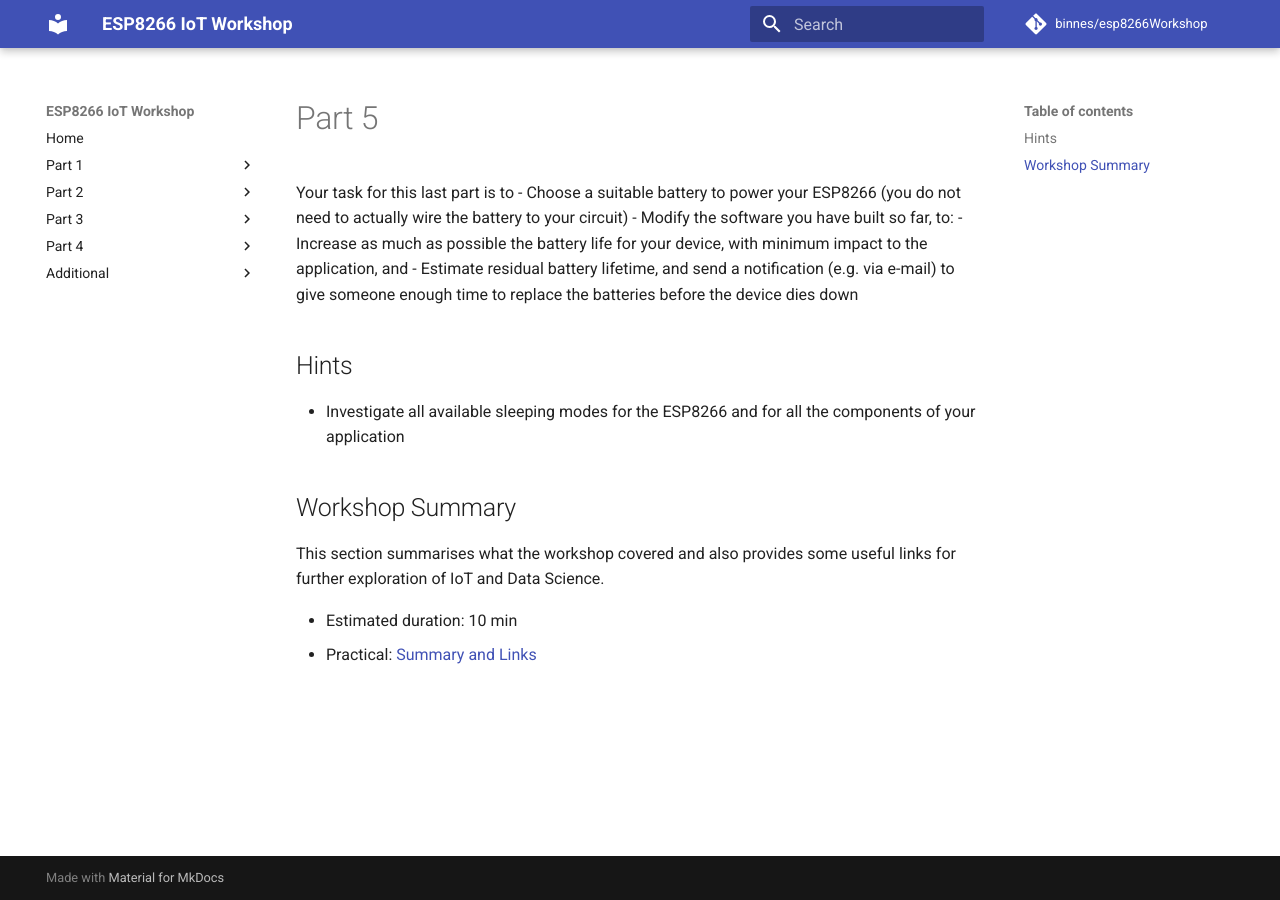
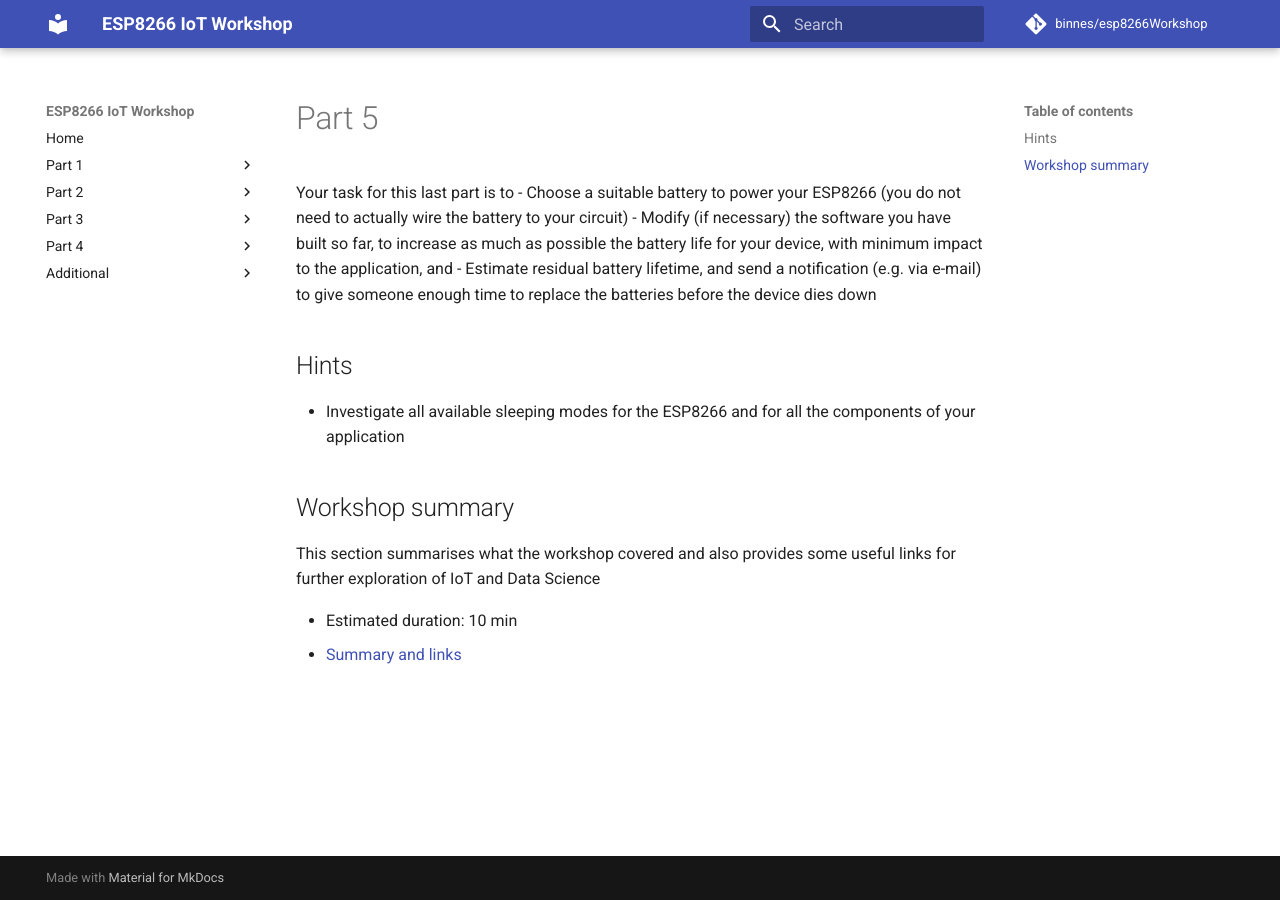
Before and after one commit to mdragone1/ESP32-IoT-Workshop, an MkDocs documentation site: the page built from docs/part5/README.md, in a window 1280 px wide. Built offline with MkDocs 1.6.1 and Material for MkDocs 9.7.7, drawn with Linux system fonts in a browser that asks for light colours; comment, search, counter and statistics services are not loaded.

Commit message:
Add files via upload

```diff
--- a/docs/part5/README.md
+++ b/docs/part5/README.md
@@ -2,17 +2,17 @@
 
 Your task for this last part is to
 - Choose a suitable battery to power your ESP8266 (you do not need to actually wire the battery to your circuit)
-- Modify the software you have built so far, to:
-  - Increase as much as possible the battery life for your device, with minimum impact to the application, and
-  - Estimate residual battery lifetime, and send a notification (e.g. via e-mail) to give someone enough time to replace the batteries before the device dies down
+- Modify (if necessary) the software you have built so far, to increase as much as possible the battery life for your device, with minimum impact to the application, and
+- Estimate residual battery lifetime, and send a notification (e.g. via e-mail) to give someone enough time to replace the batteries before the device dies down
+
 
 ## Hints
 
 - Investigate all available sleeping modes for the ESP8266 and for all the components of your application
 
-## Workshop Summary
+## Workshop summary
 
-This section summarises what the workshop covered and also provides some useful links for further exploration of IoT and Data Science.
+This section summarises what the workshop covered and also provides some useful links for further exploration of IoT and Data Science
 
 - Estimated duration: 10 min
-- Practical: [Summary and Links](SUMMARY.md)
+- [Summary and links](SUMMARY.md)
```
Also changed, not shown: docs/part5/SUMMARY.md (+8 -7 lines).
